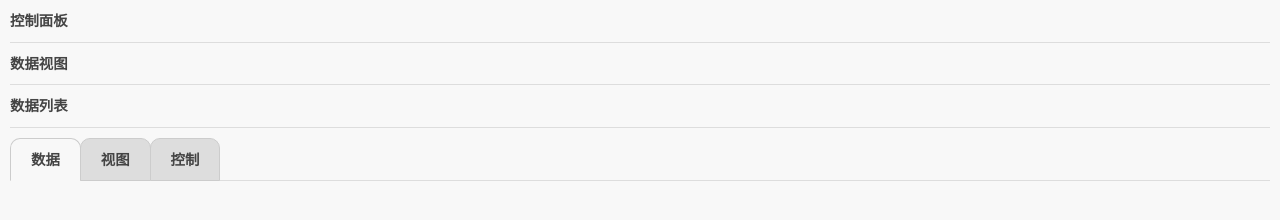
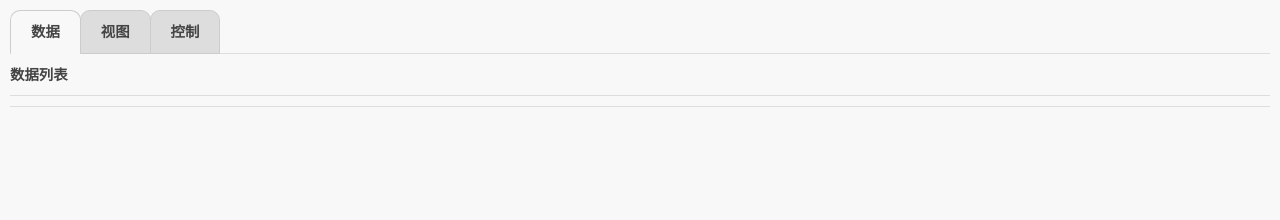
Before and after one commit to TabSpace/log-analysis, a website with bundled scripts: page index.html in a window 1280 px wide. Built offline with nearby package versions, Linux system fonts and the light colour scheme.

Commit message:
实现TAB逻辑

```diff
--- a/index.html
+++ b/index.html
@@ -12,17 +12,7 @@ var $CONFIG = {
 <link rel="stylesheet" type="text/css" href="src/css/index.css">
 </head>
 <body>
-<div class="wrapper" id="wrapper">
-	<section class="box sec-ctrl">
-		<h3>控制面板</h3>
-	</section>
-	<section class="box sec-view">
-		<h3>数据视图</h3>
-	</section>
-	<section class="box sec-list">
-		<h3>数据列表</h3>
-	</section>
-</div>
+<div class="wrapper" id="wrapper"></div>
 <script src="src/js/lithe.js" data-config="/config.js" data-main="conf/page/index.js"></script>
 </body>
 </html>
--- a/src/css/index.css
+++ b/src/css/index.css
@@ -4,9 +4,8 @@
 @import url('reset.css');
 
 body{font-size:12px;}
-.box{ margin: 10px; border-bottom: 1px solid #ddd; padding-bottom: 10px;}
-.box:last-child{border-bottom: none;}
-.box h3{font-size: 1.2em;}
+.box{ margin: 10px; border-bottom: 1px solid #ddd; padding-bottom:10px;}
+.box h3{font-size: 1.2em;border-bottom: 1px solid #ddd;padding-bottom: 10px;}
 input[type="button"]{padding: 5px 10px; }
 
 .sec-menu{margin:10px;}
--- a/src/js/mods/ctrl/controlPanel.js
+++ b/src/js/mods/ctrl/controlPanel.js
@@ -5,12 +5,22 @@
 define('mods/ctrl/controlPanel',function(require,exports,module){
 
 	var $controller = require('lib/mvc/controller');
+	var $controlView = require('mods/view/controlPanel');
 
 	var ControlPanel = $controller.extend({
 		defaults : {
 			data : null,
 			stage : null,
 			parent : null
+		},
+		build : function(){
+			var conf = this.conf;
+			var objs = this.objs;
+			objs.view = new $controlView({
+				data : conf.data,
+				stage : conf.stage,
+				parent : conf.parent
+			});
 		}
 	});
 
--- a/src/js/mods/ctrl/dataPanel.js
+++ b/src/js/mods/ctrl/dataPanel.js
@@ -1,16 +1,26 @@
 /**
- * @fileoverview 控制面板
+ * @fileoverview 数据列表
  * @authors liangdong2 <liangdong2@staff.sina.com.cn>
  */
 define('mods/ctrl/dataPanel',function(require,exports,module){
 
 	var $controller = require('lib/mvc/controller');
+	var $dataView = require('mods/view/dataPanel');
 
 	var DataPanel = $controller.extend({
 		defaults : {
 			data : null,
 			stage : null,
 			parent : null
+		},
+		build : function(){
+			var conf = this.conf;
+			var objs = this.objs;
+			objs.view = new $dataView({
+				data : conf.data,
+				stage : conf.stage,
+				parent : conf.parent
+			});
 		}
 	});
 
--- a/src/js/mods/ctrl/diagramPanel.js
+++ b/src/js/mods/ctrl/diagramPanel.js
@@ -1,16 +1,26 @@
 /**
- * @fileoverview 控制面板
+ * @fileoverview 数据视图
  * @authors liangdong2 <liangdong2@staff.sina.com.cn>
  */
 define('mods/ctrl/diagramPanel',function(require,exports,module){
 
 	var $controller = require('lib/mvc/controller');
+	var $diagramView = require('mods/view/diagramPanel');
 
 	var DiagramPanel = $controller.extend({
 		defaults : {
 			data : null,
 			stage : null,
 			parent : null
+		},
+		build : function(){
+			var conf = this.conf;
+			var objs = this.objs;
+			objs.view = new $diagramView({
+				data : conf.data,
+				stage : conf.stage,
+				parent : conf.parent
+			});
 		}
 	});
 
--- a/src/js/mods/model/stage.js
+++ b/src/js/mods/model/stage.js
@@ -7,7 +7,9 @@ define('mods/model/stage',function(require,exports,module){
 	var $model = require('lib/mvc/model');
 
 	var Stage = $model.extend({
-		currentTab : 'data'
+		defaults : {
+			currentTab : 'data'
+		}
 	});
 
 	module.exports = Stage;
--- a/src/js/mods/view/controlPanel.js
+++ b/src/js/mods/view/controlPanel.js
@@ -6,11 +6,46 @@ define('mods/view/controlPanel',function(require,exports,module){
 
 	var $view = require('lib/mvc/view');
 
+	var TPL = {
+		box : [
+			'<section class="box sec-ctrl" style="display:none;">',
+				'<h3>控制面板</h3>',
+			'</section>'
+		]
+	};
+
 	var ControlPanel = $view.extend({
 		defaults : {
+			name : 'control',
 			data : null,
 			stage : null,
-			parent : null
+			parent : null,
+			template : TPL.box
+		},
+		build : function(){
+			this.stage = this.conf.stage;
+			this.insert();
+			this.checkVisible();
+		},
+		insert : function(){
+			var conf = this.conf;
+			this.role('root').appendTo($(conf.parent));
+		},
+		setEvents : function(action){
+			var proxy = this.proxy();
+			var stage = this.stage;
+			this.delegate(action);
+			stage[action]('change:currentTab', proxy('checkVisible'));
+		},
+		checkVisible : function(){
+			var conf = this.conf;
+			var root = this.role('root');
+			var current = this.stage.get('currentTab');
+			if(conf.name === current){
+				root.show();
+			}else{
+				root.hide();
+			}
 		}
 	});
 
--- a/src/js/mods/view/dataPanel.js
+++ b/src/js/mods/view/dataPanel.js
@@ -1,16 +1,51 @@
 /**
- * @fileoverview 控制面板
+ * @fileoverview 数据列表
  * @authors liangdong2 <liangdong2@staff.sina.com.cn>
  */
 define('mods/view/dataPanel',function(require,exports,module){
 
 	var $view = require('lib/mvc/view');
 
+	var TPL = {
+		box : [
+			'<section class="box sec-ctrl" style="display:none;">',
+				'<h3>数据列表</h3>',
+			'</section>'
+		]
+	};
+
 	var DataPanel = $view.extend({
 		defaults : {
+			name : 'data',
 			data : null,
 			stage : null,
-			parent : null
+			parent : null,
+			template : TPL.box
+		},
+		build : function(){
+			this.stage = this.conf.stage;
+			this.insert();
+			this.checkVisible();
+		},
+		insert : function(){
+			var conf = this.conf;
+			this.role('root').appendTo($(conf.parent));
+		},
+		setEvents : function(action){
+			var proxy = this.proxy();
+			var stage = this.stage;
+			this.delegate(action);
+			stage[action]('change:currentTab', proxy('checkVisible'));
+		},
+		checkVisible : function(){
+			var conf = this.conf;
+			var root = this.role('root');
+			var current = this.stage.get('currentTab');
+			if(conf.name === current){
+				root.show();
+			}else{
+				root.hide();
+			}
 		}
 	});
 
--- a/src/js/mods/view/diagramPanel.js
+++ b/src/js/mods/view/diagramPanel.js
@@ -1,16 +1,51 @@
 /**
- * @fileoverview 控制面板
+ * @fileoverview 数据视图
  * @authors liangdong2 <liangdong2@staff.sina.com.cn>
  */
 define('mods/view/diagramPanel',function(require,exports,module){
 
 	var $view = require('lib/mvc/view');
 
+	var TPL = {
+		box : [
+			'<section class="box sec-ctrl" style="display:none;">',
+				'<h3>数据视图</h3>',
+			'</section>'
+		]
+	};
+
 	var DiagramPanel = $view.extend({
 		defaults : {
+			name : 'view',
 			data : null,
 			stage : null,
-			parent : null
+			parent : null,
+			template : TPL.box
+		},
+		build : function(){
+			this.stage = this.conf.stage;
+			this.insert();
+			this.checkVisible();
+		},
+		insert : function(){
+			var conf = this.conf;
+			this.role('root').appendTo($(conf.parent));
+		},
+		setEvents : function(action){
+			var proxy = this.proxy();
+			var stage = this.stage;
+			this.delegate(action);
+			stage[action]('change:currentTab', proxy('checkVisible'));
+		},
+		checkVisible : function(){
+			var conf = this.conf;
+			var root = this.role('root');
+			var current = this.stage.get('currentTab');
+			if(conf.name === current){
+				root.show();
+			}else{
+				root.hide();
+			}
 		}
 	});
 
```
